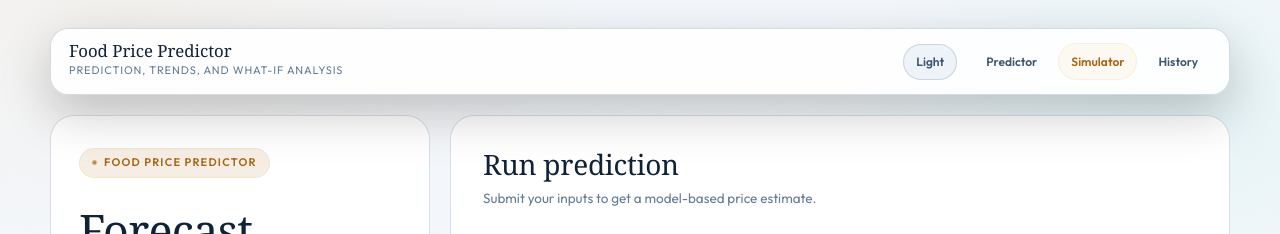
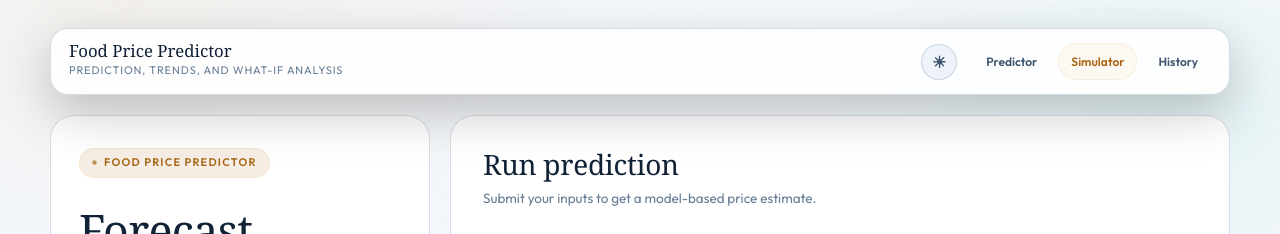
Before and after one commit to illmalicsi/PHfoodpricepredictor, a Flask app: page / in a window 1280 px wide. Shown: the top 234 px of the page. Run offline with Flask 3, Linux system fonts and the light colour scheme; some web fonts are replaced.

Commit message:
Use icon theme toggle for light/dark

```diff
--- a/templates/index.html
+++ b/templates/index.html
@@ -178,6 +178,13 @@
             transition: border-color 0.15s, color 0.15s, background 0.15s;
         }
 
+        .theme-toggle {
+            width: 36px;
+            padding: 0;
+            font-size: 16px;
+            line-height: 1;
+        }
+
         .theme-toggle:hover,
         .nav-toggle:hover {
             border-color: var(--border-hover);
@@ -951,7 +958,7 @@
                 <span>Prediction, trends, and what-if analysis</span>
             </div>
             <div class="nav-actions">
-                <button class="theme-toggle" id="theme-toggle" type="button" aria-label="Toggle light and dark mode">Dark</button>
+                <button class="theme-toggle" id="theme-toggle" type="button" aria-label="Switch to light mode" title="Switch theme">🌙</button>
                 <button class="nav-toggle" id="nav-toggle" type="button" aria-label="Toggle navigation menu" aria-expanded="false" aria-controls="nav-links">☰</button>
             </div>
             <div class="nav-links" id="nav-links">
@@ -1298,9 +1305,11 @@
                 return;
             }
 
-            const modeLabel = theme === 'light' ? 'Light' : 'Dark';
-            themeToggle.textContent = modeLabel;
-            themeToggle.setAttribute('aria-label', `Switch to ${theme === 'light' ? 'dark' : 'light'} mode`);
+            const currentIcon = theme === 'light' ? '☀' : '🌙';
+            const nextModeLabel = theme === 'light' ? 'dark' : 'light';
+            themeToggle.textContent = currentIcon;
+            themeToggle.setAttribute('aria-label', `Switch to ${nextModeLabel} mode`);
+            themeToggle.setAttribute('title', `Switch to ${nextModeLabel} mode`);
         }
 
         const storedTheme = localStorage.getItem(themeStorageKey);
```
